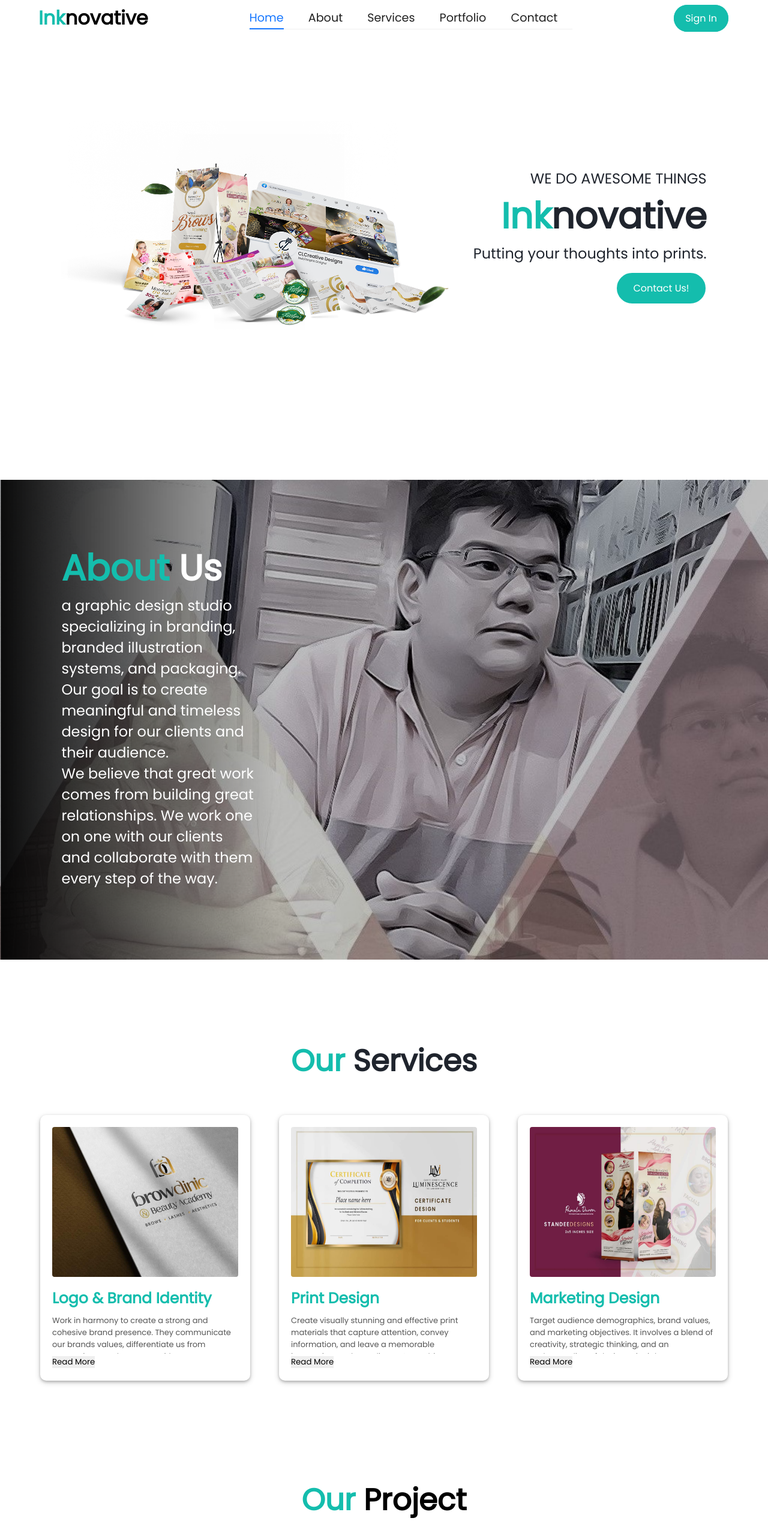
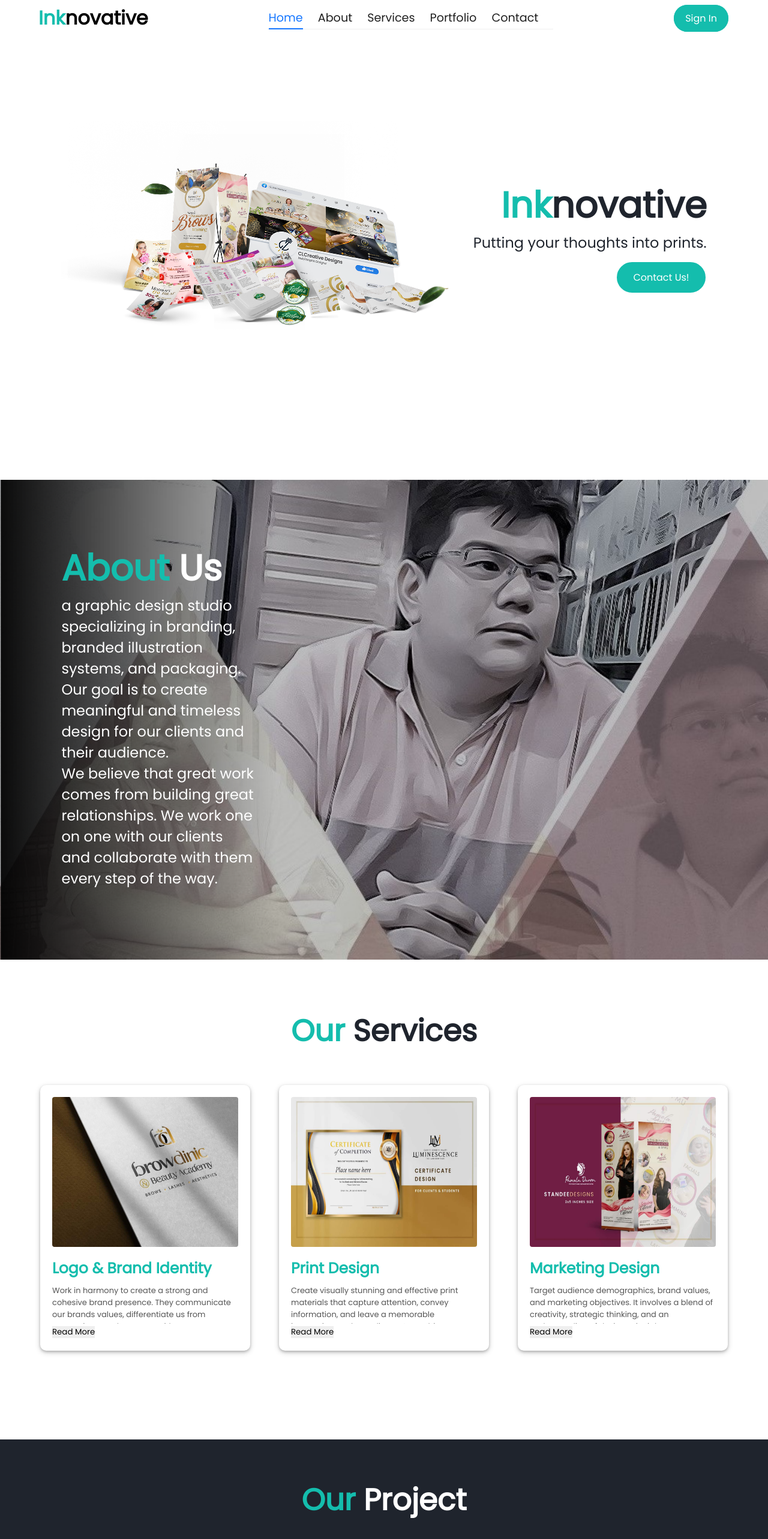
Before and after one commit to lionelkvn/mp2, a React (Create React App) app: page / in a window 1280 px wide. Shown: the top 2566 px of the page at 60% size. Built offline with nearby package versions, Linux system fonts and the light colour scheme.

Commit message:
280623 updated color

```diff
--- a/src/Component/Home/Home.css
+++ b/src/Component/Home/Home.css
@@ -76,7 +76,7 @@
       margin-top: 20px;
     }
 
-    .HomeContent h1 {
+    .HomeContent .primary-color h1 {
       font-size: 40px;
     }
 
--- a/src/Component/Home/Home.js
+++ b/src/Component/Home/Home.js
@@ -6,7 +6,6 @@ const Home = () => {
                 <img src="./slide image.png"/>
             </div>
             <div class='HomeContent'>
-                <h2>WE DO AWESOME THINGS</h2>
                 <h1><span class="primary-color">Ink</span><span>novative</span></h1>
                 <h2>Putting your thoughts into prints.</h2>
                 <div><a href="#Contact" class="button">Contact Us!</a></div>
--- a/src/Component/Navbar/Navbar.js
+++ b/src/Component/Navbar/Navbar.js
@@ -9,11 +9,11 @@ const Navbar = () => {
             <h1><span class="primary-color">Ink</span><span>novative</span></h1>
             <div className="Navbar">
                 <Anchor direction="horizontal" targetOffset="60">
-                <Link href="#Home" title="Home"/>
-                <Link href="#About" title="About" />
-                <Link href="#Services" title="Services" />
-                <Link href="#Portfolio" title="Portfolio" />
-                <Link href="#Contact" title="Contact" />
+                <div><Link href="#Home" title="Home"/></div>
+                <div><Link href="#About" title="About" /></div>
+                <div><Link href="#Services" title="Services" /></div>
+                <div><Link href="#Portfolio" title="Portfolio" /></div>
+                <div><Link href="#Contact" title="Contact" /></div>
                 </Anchor>
             </div>
             <div><a href="#" class="button">Sign In</a></div>
--- a/src/Component/Portfolio/Portfolio.css
+++ b/src/Component/Portfolio/Portfolio.css
@@ -4,11 +4,13 @@
     align-items: center;
     width: 100%;
     padding: 4rem 8% 8rem;
+    background-color: #1f242d;
   }
 
   .Portfolio h1 {
     font-size: 50px;
     padding-bottom: 1rem;
+    color: white;
   }
 
   .Portfolio .primary-color {
@@ -35,6 +37,7 @@
     font-size: 30px;
     margin-bottom: 1rem;
     text-align: center;
+    color: white;
   }
 
   @media (max-width: 768px) {
--- a/src/Component/Services/Service.css
+++ b/src/Component/Services/Service.css
@@ -11,7 +11,7 @@
   align-items: center;
   width: 100%;
   min-height: 100vh;
-  padding-top: 100px;
+  padding-top: 50px;
 }
 
 .Services h1 {
```
Also changed, not shown: src/Component/Navbar/Navbar.css (line endings or trailing spaces).
